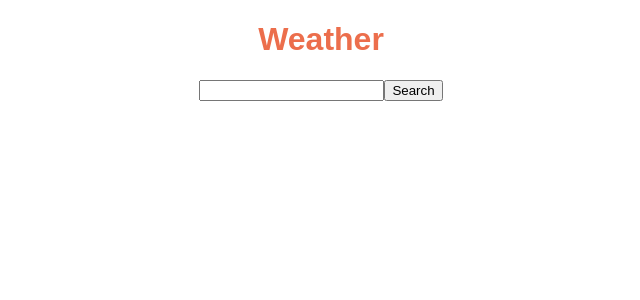
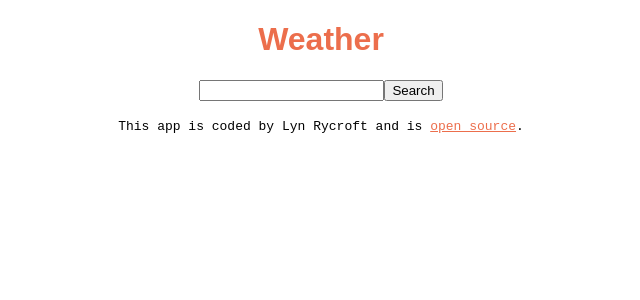
Before and after one commit to Spookypuss/weather-react-app, a React (Create React App) app: page / in a window 1280 px wide. Shown: the top 300 px of the page, without its empty margins (319-959 px from the left). Built offline with nearby package versions, Linux system fonts and the light colour scheme.

Commit message:
Added footer with link to GitHub repository

```diff
--- a/src/App.js
+++ b/src/App.js
@@ -1,11 +1,14 @@
 import './App.css';
 import Weather from "./Weather";
+import Footer from "./Footer";
 
 export default function App() {
   return (
     <div className="App">
       <h1>Weather</h1>
       <Weather />
+      <br />
+      <Footer />
     </div>
   );
 }
--- /dev/null
+++ b/src/Footer.css
@@ -0,0 +1,12 @@
+a {
+    color: #ec6e4c;
+    transition: all 0.2 ease-in-out;
+}
+
+a:hover {
+    color:#e63402;
+}
+
+footer {
+    font-family: monospace
+}
--- /dev/null
+++ b/src/Footer.js
@@ -0,0 +1,9 @@
+import "./Footer.css";
+
+export default function Footer() {
+    return (
+        <div>
+            <footer>This app is coded by Lyn Rycroft and is <a href="https://github.com/Spookypuss/weather-react-app" target="_blank" rel="noreferrer">open source</a>.</footer>
+        </div>
+    )
+}
```
